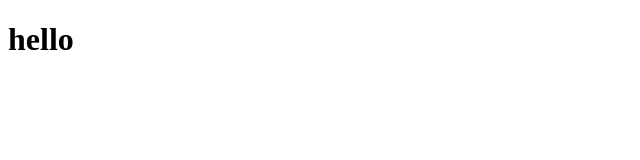
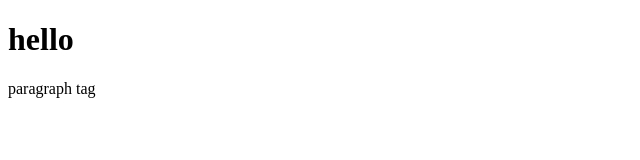
Before and after one commit to Govind-kumawat2002/Colibrate, a plain HTML site: page index.html in a window 1280 px wide. Shown: the whole page, without its empty margins (0-640 px from the left). Drawn offline with Linux system fonts and the light colour scheme.

Commit message:
para tag

```diff
--- a/index.html
+++ b/index.html
@@ -7,5 +7,6 @@
 </head>
 <body>
     <h1>hello</h1>
+    <p>paragraph tag</p>
 </body>
 </html>
```
